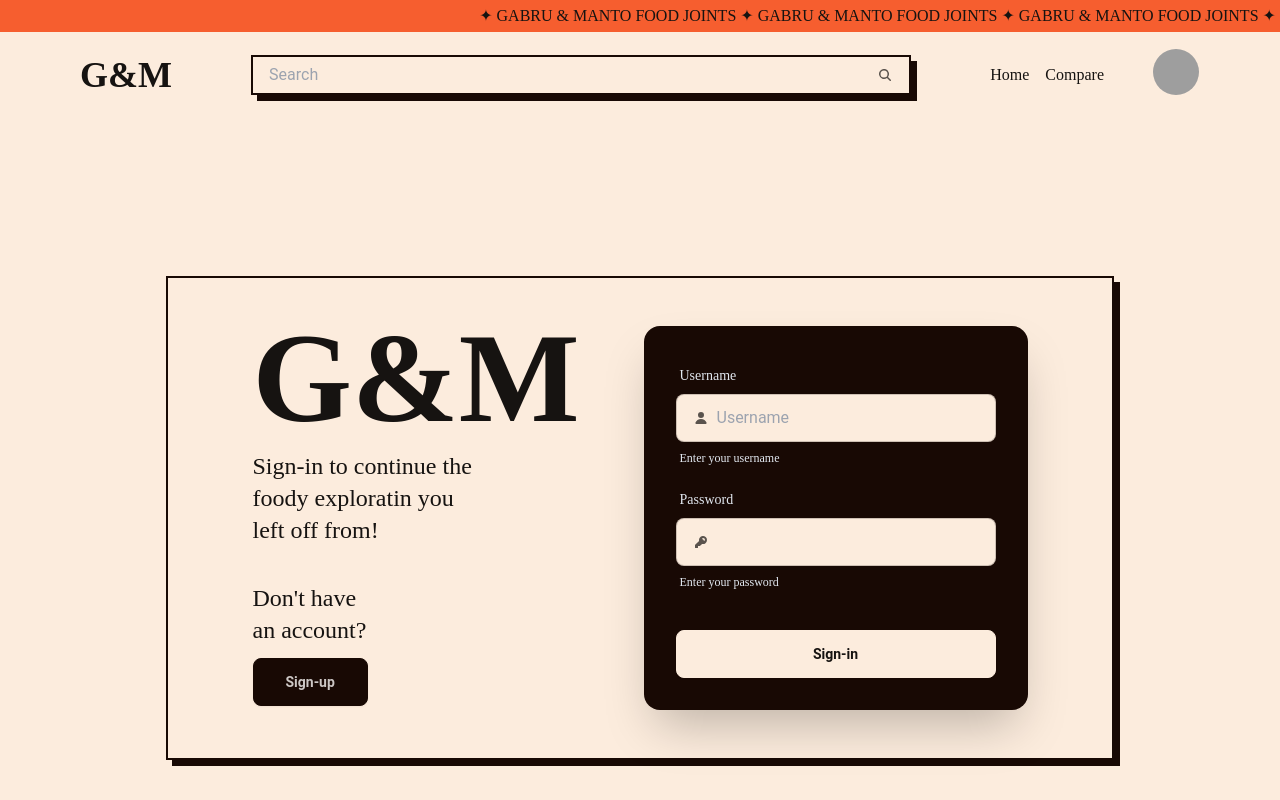
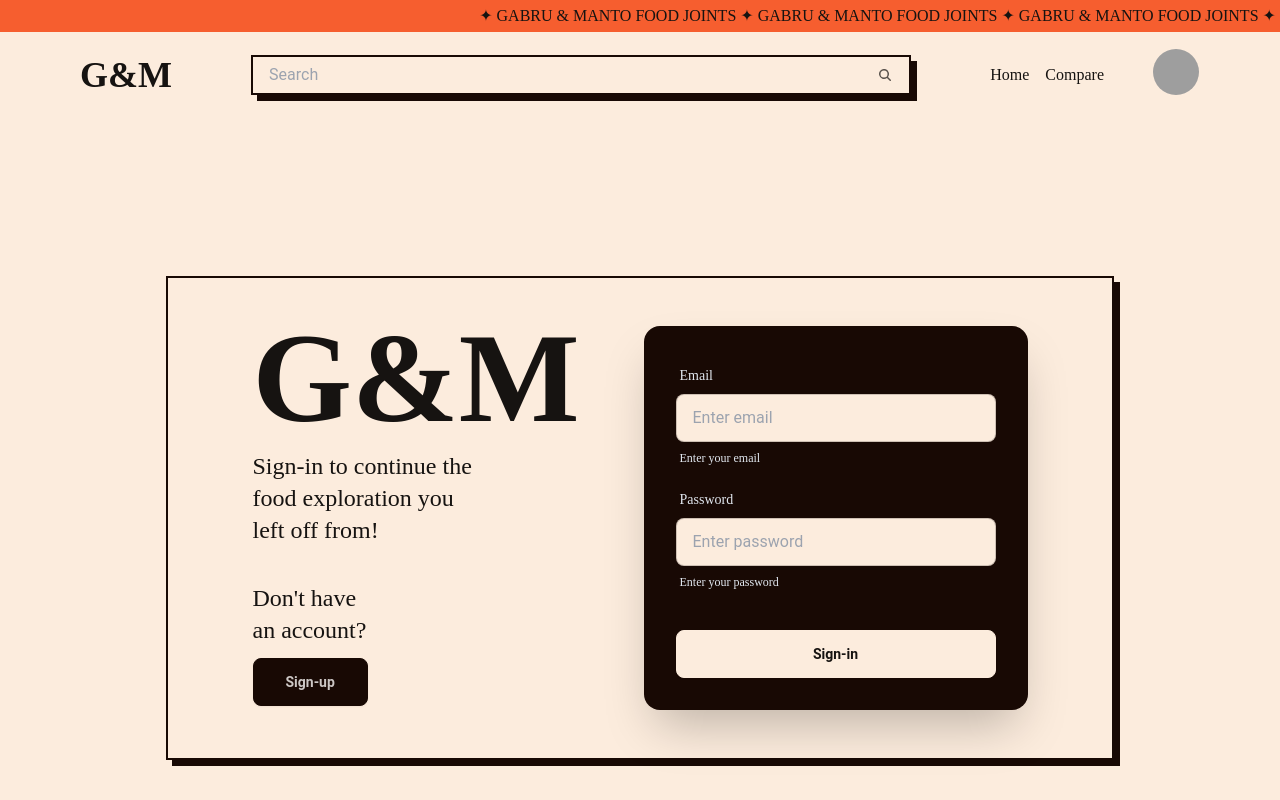
Before and after one commit to AbdullahEnemy/gabru-manto, a React (Create React App) app in the folder client/: page /login in a window 1280 px wide. Shown: the top 800 px of the page. Built offline with nearby package versions, Linux system fonts and the light colour scheme; grey boxes are pictures that could not be loaded.

Commit message:
login page connected to backend

```diff
--- a/client/package.json
+++ b/client/package.json
@@ -12,7 +12,7 @@
         "react": "^18.2.0",
         "react-chartjs-2": "^5.2.0",
         "react-dom": "^18.2.0",
-        "react-router-dom": "^6.23.0",
+        "react-router-dom": "^6.23.1",
         "react-scripts": "5.0.1",
         "styled-components": "^6.1.9",
         "web-vitals": "^2.1.4"
--- a/client/src/components/LoginBox.jsx
+++ b/client/src/components/LoginBox.jsx
@@ -1,35 +1,66 @@
-import React from "react";
+import React, { useState } from "react";
 import { Link } from "react-router-dom";
-import "../App.css";
+export default function Login() {
+  const [email, setEmail] = useState("");
+  const [password, setPassword] = useState("");
 
-const LoginBox = () => {
+  async function handleSubmit(e) {
+    e.preventDefault();
+
+    try {
+      const response = await fetch("http://localhost:4000/users/login", {
+        method: "POST",
+        headers: {
+          "Content-Type": "application/json",
+        },
+        body: JSON.stringify({
+          email,
+          password,
+        }),
+      });
+      const res = await response.json();
+
+      console.log(res.status);
+
+      if (response.ok) {
+        window.localStorage.setItem("token", res.token);
+        window.localStorage.setItem("role", res.data.userType);
+        window.localStorage.setItem("loggedIn", true);
+
+        window.location.href = "/";
+      } else {
+        alert("Login failed. Please check your credentials.");
+      }
+    } catch (error) {
+      console.error("Error during login:", error);
+      alert("An error occurred during login. Please try again later.");
+    }
+  }
+
   return (
     <div className="flex justify-center items-center h-screen m-2">
       <div className="hero w-3/4 py-8 bordered-shadow">
         <div className="hero-content flex-col lg:flex-row-reverse">
           {/* form element*/}
           <div className="card shrink-0 w-full max-w-sm shadow-2xl bg-secondary ml-12">
-            <form className="card-body">
-
-              {/* username */}
+            <form className="card-body" onSubmit={handleSubmit}>
+              {/* email */}
               <div className="form-control">
                 <div className="label">
-                  <h1 className="text-slate-200 label-text">Username</h1>
+                  <h1 className="text-slate-200 label-text">Email</h1>
                 </div>
-                <label class="input input-bordered flex items-center gap-2">
-                  <svg
-                    xmlns="http://www.w3.org/2000/svg"
-                    viewBox="0 0 16 16"
-                    fill="currentColor"
-                    class="w-4 h-4 opacity-70"
-                  >
-                    <path d="M8 8a3 3 0 1 0 0-6 3 3 0 0 0 0 6ZM12.735 14c.618 0 1.093-.561.872-1.139a6.002 6.002 0 0 0-11.215 0c-.22.578.254 1.139.872 1.139h9.47Z" />
-                  </svg>
-                  <input type="text" class="grow" placeholder="Username" />
+                <label className="input input-bordered flex items-center gap-2">
+                  <input
+                    type="email"
+                    className="form-control"
+                    placeholder="Enter email"
+                    value={email}
+                    onChange={(e) => setEmail(e.target.value)}
+                  />
                 </label>
                 <div className="label">
                   <h1 className="text-slate-200 label-text-alt">
-                    Enter your username
+                    Enter your email
                   </h1>
                 </div>
               </div>
@@ -40,19 +71,13 @@ const LoginBox = () => {
                   <h1 className="text-slate-200 label-text">Password</h1>
                 </div>
                 <label className="input input-bordered flex items-center gap-2">
-                  <svg
-                    xmlns="http://www.w3.org/2000/svg"
-                    viewBox="0 0 16 16"
-                    fill="currentColor"
-                    className="w-4 h-4 opacity-70"
-                  >
-                    <path
-                      fillRule="evenodd"
-                      d="M14 6a4 4 0 0 1-4.899 3.899l-1.955 1.955a.5.5 0 0 1-.353.146H5v1.5a.5.5 0 0 1-.5.5h-2a.5.5 0 0 1-.5-.5v-2.293a.5.5 0 0 1 .146-.353l3.955-3.955A4 4 0 1 1 14 6Zm-4-2a.75.75 0 0 0 0 1.5.5.5 0 0 1 .5.5.75.75 0 0 0 1.5 0 2 2 0 0 0-2-2Z"
-                      clipRule="evenodd"
-                    />
-                  </svg>
-                  <input type="password" className="grow" />
+                  <input
+                    type="password"
+                    className="form-control"
+                    placeholder="Enter password"
+                    value={password}
+                    onChange={(e) => setPassword(e.target.value)}
+                  />
                 </label>
                 <div className="label">
                   <h1 className="text-slate-200 label-text-alt">
@@ -61,9 +86,11 @@ const LoginBox = () => {
                 </div>
               </div>
 
-              {/* Sign-up button */}
+              {/* Sign-in button */}
               <div className="form-control mt-6">
-                <button className="btn btn-primary">Sign-in</button>
+                <button type="submit" className="btn btn-primary">
+                  Sign-in
+                </button>
               </div>
             </form>
           </div>
@@ -74,8 +101,8 @@ const LoginBox = () => {
               <h1 className="text-[128px] py-8">G&M</h1>
             </div>
             <h1 className="font-medium py-6">
-              Sign-in to continue the <br/>
-              foody exploratin you <br />
+              Sign-in to continue the <br />
+              food exploration you <br />
               left off from!
             </h1>
 
@@ -85,13 +112,11 @@ const LoginBox = () => {
               an account?
             </h1>
             <Link to="/signup">
-            <button className="btn btn-secondary px-8">Sign-up</button>
+              <button className="btn btn-secondary px-8">Sign-up</button>
             </Link>
           </div>
         </div>
       </div>
     </div>
   );
-};
-
-export default LoginBox;
+}
```
Also changed, not shown: 1 other file (tests, documents, lock files or other folders).
